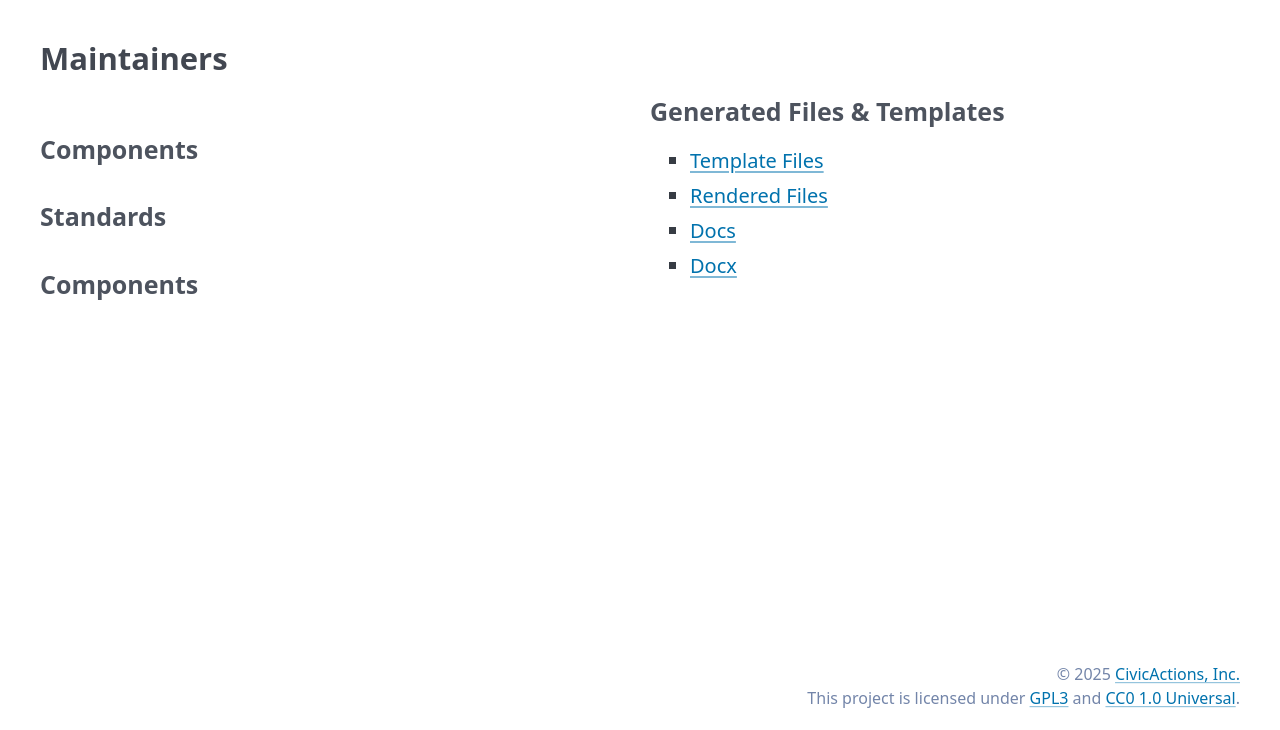
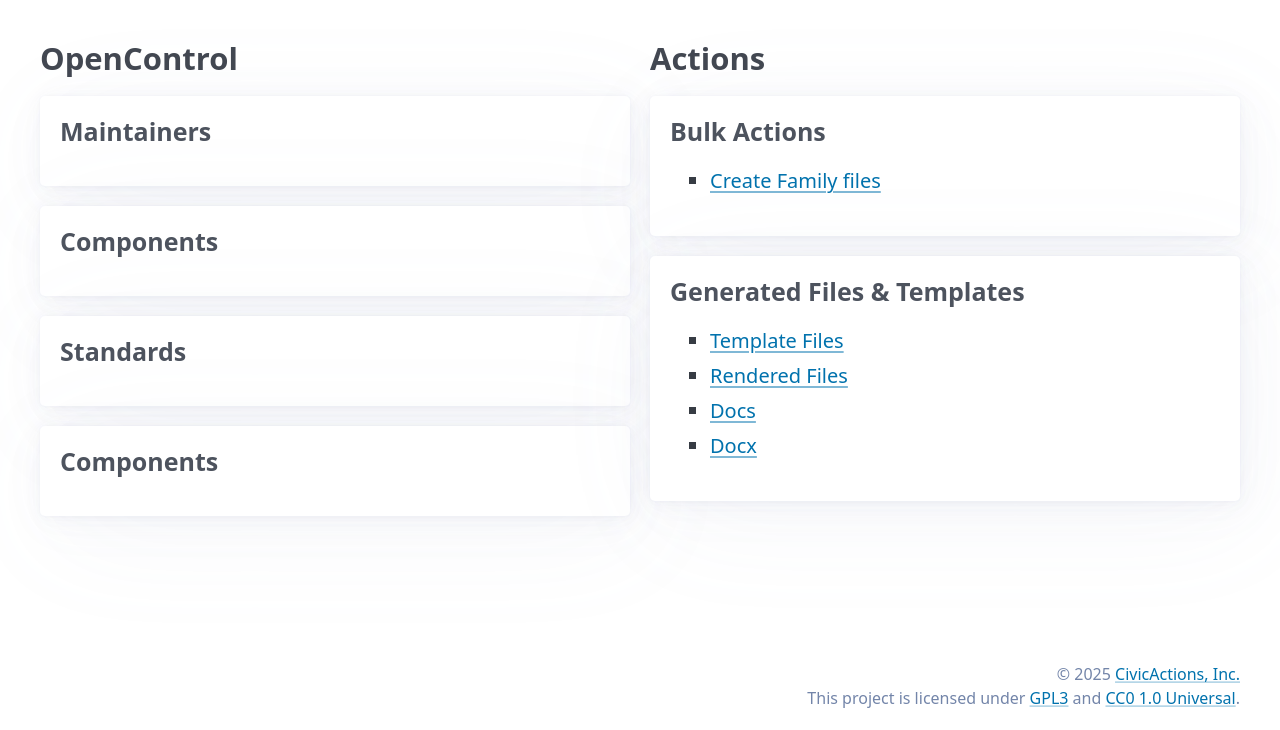
Before and after one commit to CivicActions/SSP-Flask, a Flask app: template app/templates/pages/index.html in a window 1280 px wide. Shown: the part 70-800 px from the top of the page. Run offline with Flask 3, Linux system fonts and the light colour scheme; the template is opened without the code that fills it, so the values that code supplies are empty; style sheets or scripts are compiled from the project's sources.

Commit message:
Home page changes.

```diff
--- a/app/templates/pages/index.html
+++ b/app/templates/pages/index.html
@@ -5,14 +5,18 @@
 
 {% block content %}
     <h2>{{ project.metadata.description }}</h2>
-    <h3>Maintainers</h3>
     <div class="grid">
         <div>
+            <h3>OpenControl</h3>
+            <article>
+                <h4>Maintainers</h4>
                 <ul>
                 {% for maintainer in project.metadata.maintainers %}
                     <li>{{ maintainer }}</li>
                 {% endfor %}
                 </ul>
+            </article>
+            <article>
                 <h4>Components</h4>
                 <ul>
                 {% for component in project.components %}
@@ -20,6 +24,8 @@
                     <li><a href="{{ url_for('routes.rendered_path_view', subpath=component) }}">{{ parts | last }}</a></li>
                 {% endfor %}
                 </ul>
+            </article>
+            <article>
                 <h4>Standards</h4>
                 <ul>
                 {% for standard in project.standards %}
@@ -27,6 +33,8 @@
                     <li><a href="{{ url_for('routes.rendered_path_view', subpath=standard) }}">{{ parts | last }}</a></li>
                 {% endfor %}
                 </ul>
+            </article>
+            <article>
                 <h4>Components</h4>
                 <ul>
                 {% for certification in project.certifications %}
@@ -34,9 +42,17 @@
                     <li><a href="{{ url_for('routes.rendered_path_view', subpath=certification) }}">{{ parts | last }}</a></li>
                 {% endfor %}
                 </ul>
+            </article>
         </div>
         <div>
-            <articlce>
+            <h3>Actions</h3>
+            <article>
+                <h4>Bulk Actions</h4>
+                <ul>
+                    <li><a href="{{ url_for('routes.toolkit_make_families') }}">Create Family files</a></li>
+                </ul>
+            </article>
+            <article>
                 <h4>Generated Files & Templates</h4>
                 <ul>
                     <li><a href="{{ url_for('routes.template_files') }}">Template Files</a></li>
@@ -44,7 +60,7 @@
                     <li><a href="{{ url_for('routes.page_docs_view', subpath="rendered/docs") }}">Docs</a></li>
                     <li><a href="{{ url_for('routes.page_docx_view', subpath="rendered/docx") }}">Docx</a></li>
                 </ul>
-            </articlce>
+            </article>
         </div>
     </div>
 {% endblock %}
```
Lines whose indentation alone changed are shown as unchanged.
